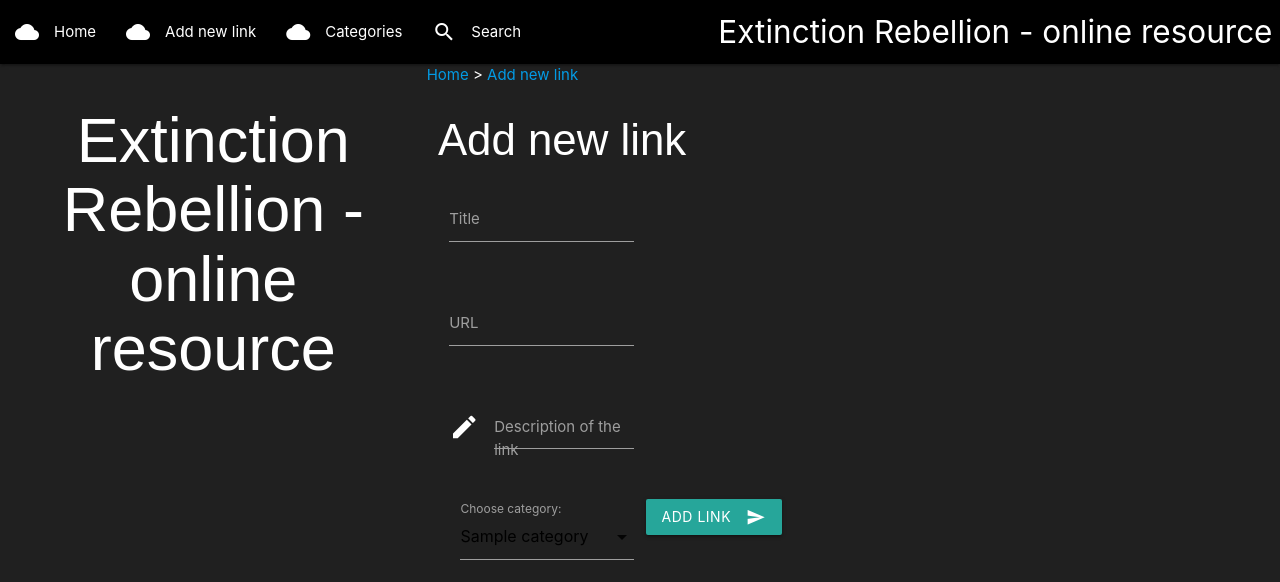
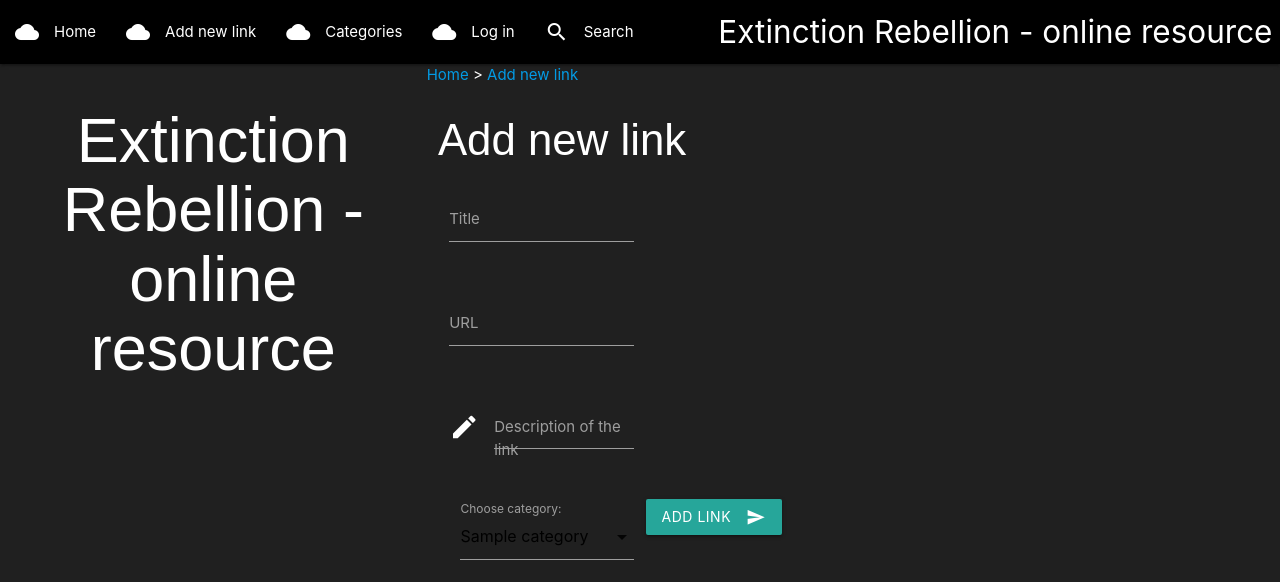
Before and after one commit to Ardhanari/xr-online-resource, a Flask app: page /add in a window 1280 px wide. Shown: the top 582 px of the page. Run offline with Flask 2, Linux system fonts and the light colour scheme; a database or web service that is not in the repository returns one stand-in record (values such as "Sample title"); some libraries are stand-ins or nearby versions.

Commit message:
link to log in/out added to navigation

```diff
--- a/templates/base.html
+++ b/templates/base.html
@@ -33,6 +33,11 @@
                 <li><a href="{{ url_for('get_records') }}"><i class="material-icons left">cloud</i> Home</a></li>
                 <li><a href="{{ url_for('add_record') }}"><i class="material-icons left">cloud</i> Add new link</a></li>
                 <li><a href="{{ url_for('show_categories') }}"><i class="material-icons left">cloud</i> Categories</a></li>
+                {% if "username" in session %}
+                    <li><a href="{{ url_for('user_logout') }}"><i class="material-icons left">cloud</i> Log out</a></li>
+                {% else %}
+                    <li><a href="{{ url_for('user_login') }}"><i class="material-icons left">cloud</i> Log in</a></li>
+                {%endif%}
                 <li><a href="{{ url_for('show_categories') }}"><i class="material-icons left">search</i> Search</a></li>
             </ul>
         </div>
@@ -42,6 +47,11 @@
         <li><a href="{{ url_for('get_records') }}"><i class="material-icons left">cloud</i> Home</a></li>
         <li><a href="{{ url_for('add_record') }}"><i class="material-icons left">cloud</i> Add new link</a></li>
         <li><a href="{{ url_for('show_categories') }}"><i class="material-icons left">cloud</i> Categories</a></li>
+        {% if "username" in session %}
+            <li><a href="{{ url_for('user_logout') }}"><i class="material-icons left">cloud</i> Log out</a></li>
+            {% else %}
+            <li><a href="{{ url_for('user_login') }}"><i class="material-icons left">cloud</i> Log in</a></li>
+        {%endif%}
         <li><a href="{{ url_for('show_categories') }}"><i class="material-icons left">search</i> Search</a></li>
     </ul>
 
```
